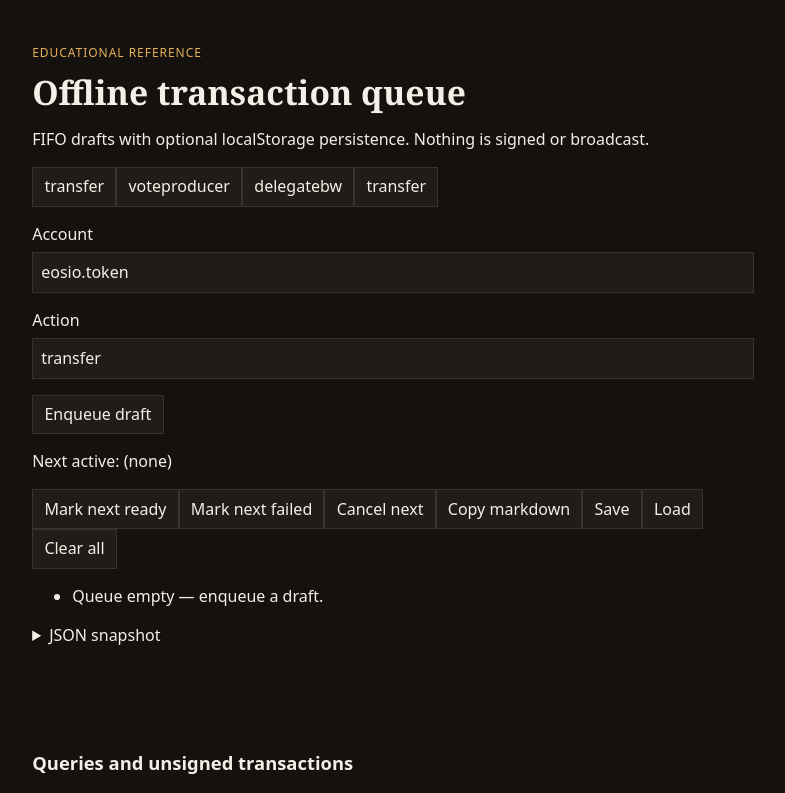
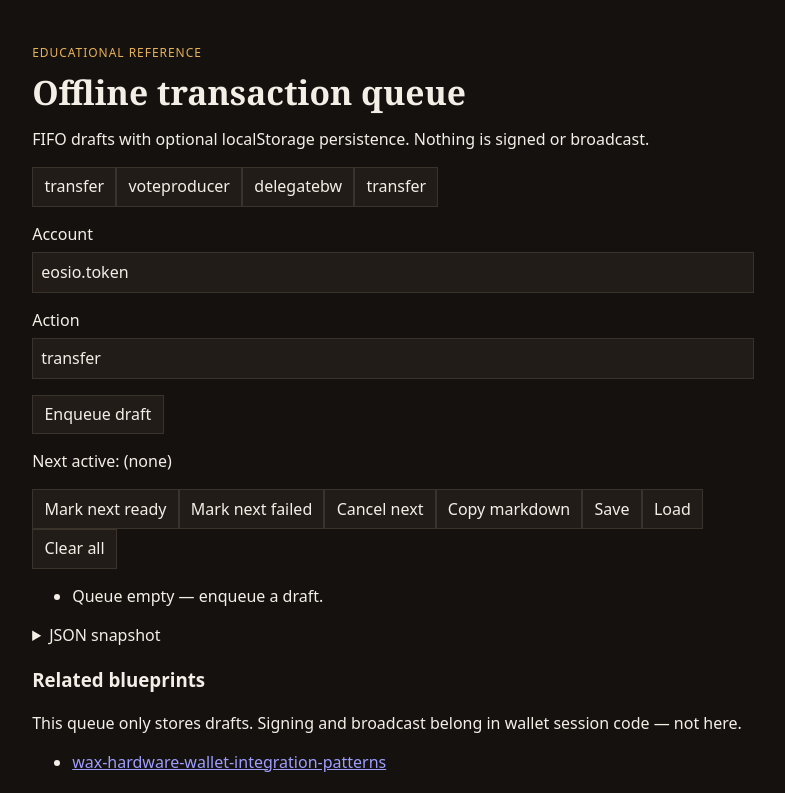
Before and after one commit to pixel-journey/wax-offline-transaction-queue, a Next.js app: page / in a window 1280 px wide. Shown: the top 793 px of the page, without its empty margins (247-1032 px from the left). Built offline with nearby package versions, Linux system fonts and the light colour scheme.

Commit message:
Demo: related blueprints section

```diff
--- a/src/Demo.tsx
+++ b/src/Demo.tsx
@@ -1,6 +1,7 @@
 "use client";
 
 import { useEffect, useMemo, useState } from "react";
+import { RelatedBlueprints } from "./RelatedBlueprints";
 import {
   conflictHints,
   emptyQueue,
@@ -266,6 +267,8 @@ export function Demo() {
         <summary>JSON snapshot</summary>
         <pre className="overflow-x-auto mt-2">{serializeQueue(state)}</pre>
       </details>
+
+      <RelatedBlueprints />
     </main>
   );
 }
```
